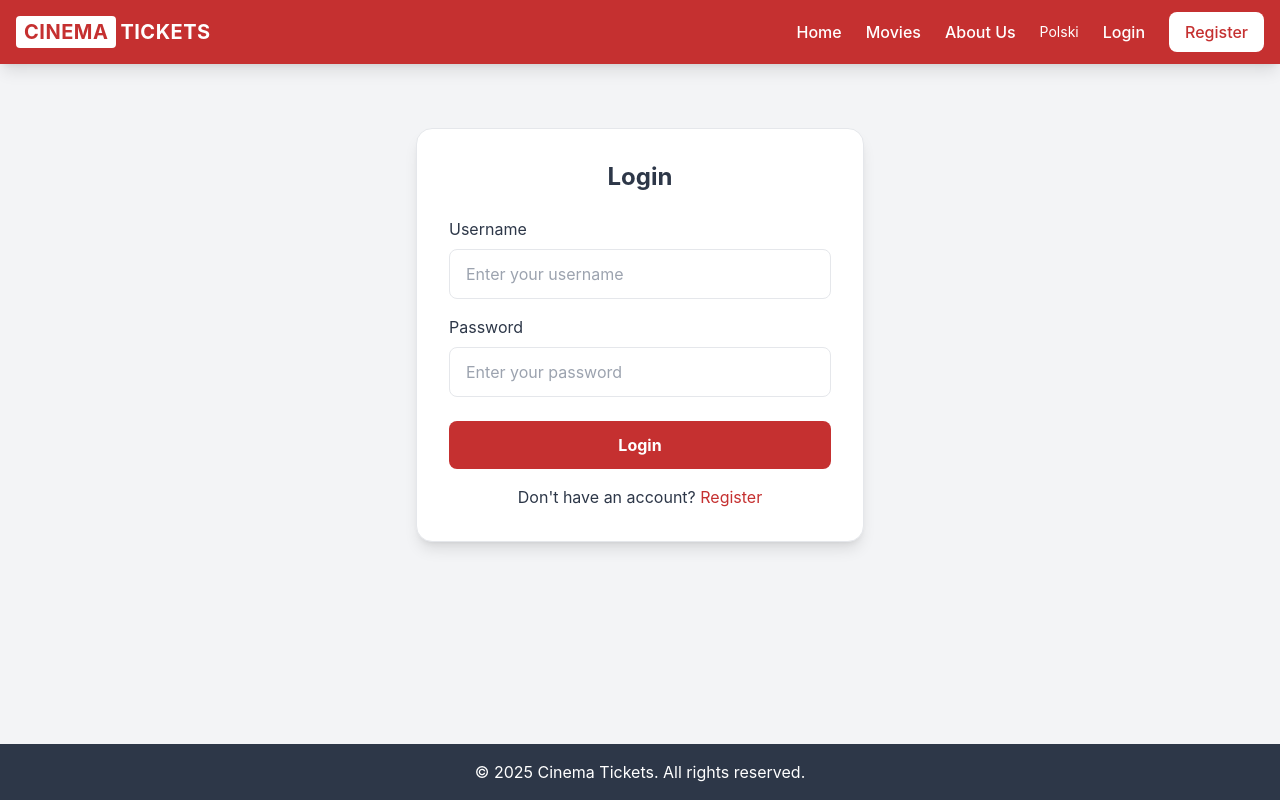
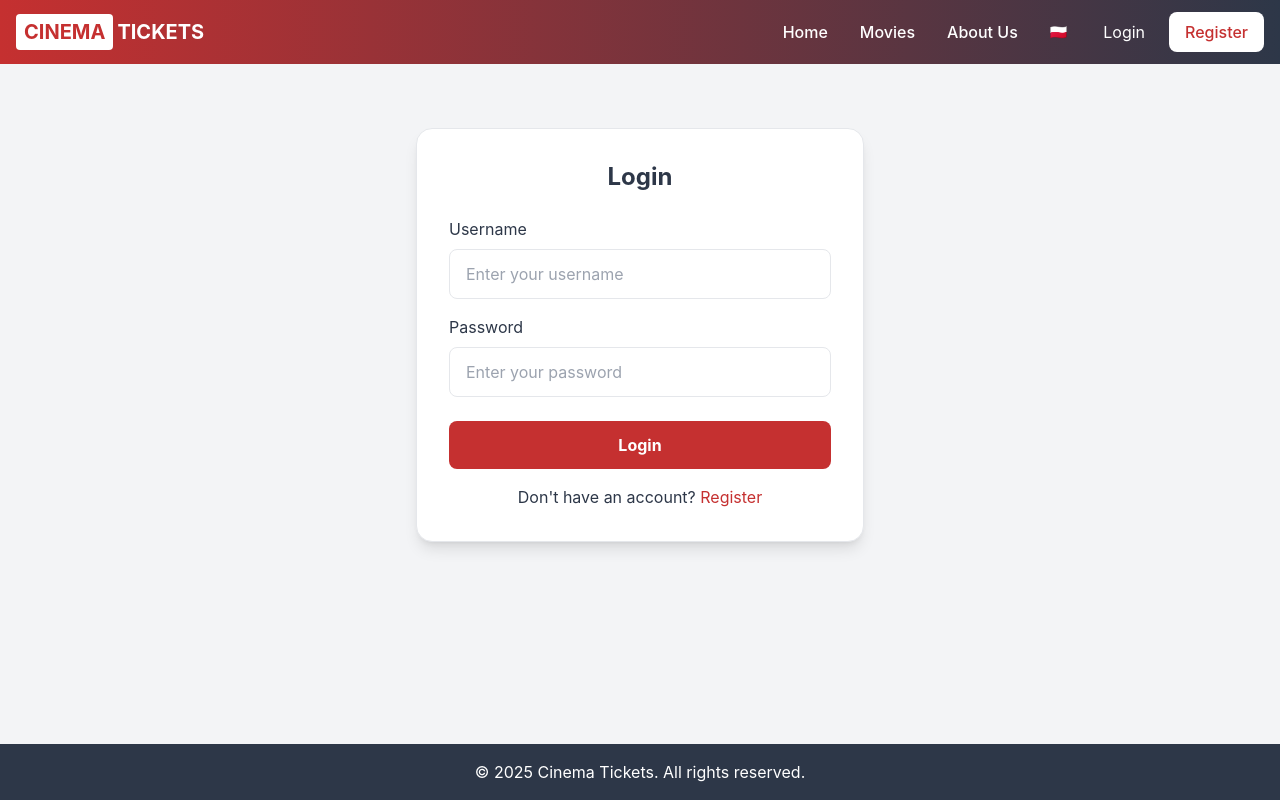
Before and after one commit to KIvan-byte/Cinema-site, a React (Create React App) app in the folder frontend/: page /login in a window 1280 px wide. Built offline with nearby package versions, Linux system fonts and the light colour scheme.

Commit message:
Better navbar design and logic

```diff
--- a/frontend/src/components/Navbar.js
+++ b/frontend/src/components/Navbar.js
@@ -1,106 +1,162 @@
-import React, { useState } from 'react';
+import React, { useState, useEffect } from 'react';
 import { Link, useNavigate, useLocation } from 'react-router-dom';
 import { useAuth } from '../context/AuthContext';
 import { useLanguage } from '../context/LanguageContext';
 
 const Navbar = () => {
   const { isAuthenticated, isAdmin, currentUser, logout } = useAuth();
-  const { t, toggleLanguage, language } = useLanguage(); // Using language functions
+  const { t, toggleLanguage, language } = useLanguage();
   const navigate = useNavigate();
   const location = useLocation();
   const [isMobileMenuOpen, setIsMobileMenuOpen] = useState(false);
+  const [isProfileDropdownOpen, setIsProfileDropdownOpen] = useState(false);
+  const [isScrolled, setIsScrolled] = useState(false);
+
+  // Handle scroll effect for navbar
+  useEffect(() => {
+    const handleScroll = () => {
+      setIsScrolled(window.scrollY > 10);
+    };
+    window.addEventListener('scroll', handleScroll);
+    return () => window.removeEventListener('scroll', handleScroll);
+  }, []);
+
+  // Close dropdown when clicking outside
+  useEffect(() => {
+    const closeDropdown = (e) => {
+      if (!e.target.closest('.profile-dropdown') && isProfileDropdownOpen) {
+        setIsProfileDropdownOpen(false);
+      }
+    };
+    document.addEventListener('click', closeDropdown);
+    return () => document.removeEventListener('click', closeDropdown);
+  }, [isProfileDropdownOpen]);
+
+  // Close mobile menu when route changes
+  useEffect(() => {
+    setIsMobileMenuOpen(false);
+  }, [location.pathname]);
 
   const handleLogout = () => {
     logout();
     navigate('/login');
+    setIsProfileDropdownOpen(false);
   };
 
-  // Replace hardcoded labels with translation placeholders
-  const navLinks = [
-    { path: '/', label: t("nav.home") },
-    { path: '/movies', label: t("nav.movies") },
-    { path: '/about', label: t("nav.about") }
+  // Main navigation links
+  const mainNavLinks = [
+    { path: '/', label: t("nav.home"), icon: '🏠' },
+    { path: '/movies', label: t("nav.movies"), icon: '🎬' },
+    { path: '/about', label: t("nav.about"), icon: 'ℹ️' },
   ];
 
   return (
-    <nav className="bg-cinema-red-dark dark:bg-gray-900 text-white shadow-lg transition-colors duration-300">
+    <nav className={`sticky top-0 z-50 transition-all duration-300 ${isScrolled ? 'bg-cinema-red-dark shadow-md' : 'bg-gradient-to-r from-cinema-red-dark to-cinema-black'}`}>
       <div className="container mx-auto px-4 py-3">
         <div className="flex justify-between items-center">
-          <div className="flex items-center">
-            <Link to="/" className="text-xl font-bold tracking-wide">
-              <span className="bg-white text-cinema-red-dark px-2 py-1 rounded mr-1">CINEMA</span>
-              <span>TICKETS</span>
+          {/* Logo */}
+          <Link to="/" className="flex items-center">
+            <span className="bg-white text-cinema-red-dark px-2 py-1 rounded font-bold text-xl mr-1">CINEMA</span>
+            <span className="text-white font-bold text-xl">TICKETS</span>
           </Link>
-          </div>
 
           {/* Desktop Navigation */}
-          <div className="hidden md:flex items-center space-x-6">
-            {navLinks.map((link) => (
+          <div className="hidden md:flex items-center space-x-1">
+            {/* Main Navigation Links */}
+            <div className="flex items-center">
+              {mainNavLinks.map((link) => (
                 <Link
                   key={link.path}
                   to={link.path}
-                className={`font-medium transition duration-150 ${
+                  className={`px-4 py-2 rounded-lg font-medium transition duration-150 ${
                     location.pathname === link.path
-                    ? 'text-cinema-orange border-b-2 border-cinema-orange'
-                    : 'hover:text-cinema-orange'
+                      ? 'bg-white text-cinema-red-dark'
+                      : 'text-white hover:bg-white/10'
                   }`}
                 >
                   {link.label}
                 </Link>
               ))}
+            </div>
 
-            {/* Language Switcher Button */}
-            <button onClick={toggleLanguage} className="text-sm hover:text-cinema-orange">
-              {language === 'en' ? 'Polski' : 'English'}
+            {/* Right Side: Language & Auth */}
+            <div className="flex items-center ml-4 space-x-2">
+              {/* Language Switcher */}
+              <button
+                onClick={toggleLanguage}
+                className="px-3 py-1 text-sm text-white hover:bg-white/10 rounded-lg transition duration-150"
+                aria-label="Change Language"
+              >
+                {language === 'en' ? '🇵🇱' : '🇬🇧'}
               </button>
 
+              {/* Authentication */}
               {isAuthenticated ? (
-              <>
-                <Link to="/profile" className="font-medium hover:text-cinema-orange transition duration-150">
+                <div className="relative profile-dropdown">
+                  <button
+                    onClick={() => setIsProfileDropdownOpen(!isProfileDropdownOpen)}
+                    className="flex items-center space-x-1 px-3 py-2 rounded-lg hover:bg-white/10 transition-colors text-white"
+                  >
+                    <span className="font-medium">{currentUser?.username}</span>
+                    <svg className="h-4 w-4" fill="none" stroke="currentColor" viewBox="0 0 24 24">
+                      <path strokeLinecap="round" strokeLinejoin="round" strokeWidth={2} d={isProfileDropdownOpen ? "M5 15l7-7 7 7" : "M19 9l-7 7-7-7"} />
+                    </svg>
+                  </button>
+
+                  {/* Profile Dropdown */}
+                  {isProfileDropdownOpen && (
+                    <div className="absolute right-0 mt-2 w-48 bg-white rounded-lg shadow-xl py-2 z-50">
+                      <Link
+                        to="/profile"
+                        className="block px-4 py-2 text-cinema-black hover:bg-gray-100 transition-colors"
+                      >
                         {t("nav.profile")}
                       </Link>
                       {isAdmin && (
-                  <Link to="/admin" className="font-medium hover:text-cinema-orange transition duration-150">
+                        <Link
+                          to="/admin"
+                          className="block px-4 py-2 text-cinema-black hover:bg-gray-100 transition-colors"
+                        >
                           {t("nav.admin")}
                         </Link>
                       )}
+                      <hr className="my-1 border-gray-200" />
                       <button
                         onClick={handleLogout}
-                  className="font-medium hover:text-cinema-orange transition duration-150"
+                        className="w-full text-left px-4 py-2 text-cinema-black hover:bg-gray-100 transition-colors"
                       >
                         {t("nav.logout")}
                       </button>
-                <span className="ml-2 px-3 py-1 bg-white text-cinema-red-dark rounded-full font-medium text-sm">
-                  {currentUser?.username}
-                </span>
-              </>
+                    </div>
+                  )}
+                </div>
               ) : (
-              <>
-                <Link to="/login" className="font-medium hover:text-cinema-orange transition duration-150">
+                <div className="flex items-center space-x-2">
+                  <Link
+                    to="/login"
+                    className="px-4 py-2 text-white hover:bg-white/10 rounded-lg transition-colors"
+                  >
                     {t("nav.login")}
                   </Link>
                   <Link
                     to="/register"
-                  className="bg-white text-cinema-red-dark px-4 py-2 rounded-lg font-medium hover:bg-cinema-gray-light hover:text-cinema-red transition duration-150"
+                    className="px-4 py-2 bg-white text-cinema-red-dark hover:bg-gray-100 rounded-lg transition-colors font-medium"
                   >
                     {t("nav.register")}
                   </Link>
-              </>
+                </div>
               )}
             </div>
+          </div>
 
-          {/* Mobile menu button */}
+          {/* Mobile Menu Button */}
           <div className="md:hidden">
             <button
               onClick={() => setIsMobileMenuOpen(!isMobileMenuOpen)}
               className="text-white focus:outline-none"
+              aria-label={isMobileMenuOpen ? "Close Menu" : "Open Menu"}
             >
-              <svg
-                className="h-6 w-6"
-                fill="none"
-                viewBox="0 0 24 24"
-                stroke="currentColor"
-              >
+              <svg className="h-6 w-6" fill="none" viewBox="0 0 24 24" stroke="currentColor">
                 {isMobileMenuOpen ? (
                   <path strokeLinecap="round" strokeLinejoin="round" strokeWidth={2} d="M6 18L18 6M6 6l12 12" />
                 ) : (
@@ -111,73 +167,82 @@ const Navbar = () => {
           </div>
         </div>
 
-        {/* Mobile Navigation */}
+        {/* Mobile Navigation Menu */}
         {isMobileMenuOpen && (
-          <div className="md:hidden pt-4 pb-2 space-y-3">
-            {navLinks.map((link) => (
+          <div className="md:hidden mt-4 py-2 border-t border-white/20 space-y-2">
+            {/* Main Navigation Links */}
+            {mainNavLinks.map((link) => (
               <Link
                 key={link.path}
                 to={link.path}
-                className="block py-2 font-medium hover:bg-cinema-red"
-                onClick={() => setIsMobileMenuOpen(false)}
+                className={`flex items-center px-4 py-3 rounded-lg font-medium transition-colors ${
+                  location.pathname === link.path
+                    ? 'bg-white text-cinema-red-dark'
+                    : 'text-white hover:bg-white/10'
+                }`}
               >
-                {link.label}
+                <span className="mr-3">{link.icon}</span>
+                <span>{link.label}</span>
               </Link>
             ))}
 
-            {/* Mobile Language Switcher */}
-            <button onClick={toggleLanguage} className="block py-2 font-medium hover:bg-cinema-red">
-              {language === 'en' ? 'Polski' : 'English'}
+            {/* Language Switcher - Fix incorrect closing tag */}
+            <button
+              onClick={toggleLanguage}
+              className="w-full text-left flex items-center px-4 py-3 text-white hover:bg-white/10 rounded-lg"
+            >
+              <span className="mr-3">{language === 'en' ? '🇵🇱' : '🇬🇧'}</span>
+              <span>{language === 'en' ? 'Polski' : 'English'}</span>
             </button>
 
+            {/* Auth Links */}
             {isAuthenticated ? (
               <>
+                <div className="px-4 py-2 text-gray-300">
+                  {t("common.signedInAs")} <span className="font-semibold text-white">{currentUser?.username}</span>
+                </div>
+
                 <Link
                   to="/profile"
-                  className="block py-2 font-medium hover:bg-cinema-red"
-                  onClick={() => setIsMobileMenuOpen(false)}
+                  className="flex items-center px-4 py-3 text-white hover:bg-white/10 rounded-lg"
                 >
-                  {t("nav.profile")}
+                  <span className="mr-3">👤</span>
+                  <span>{t("nav.profile")}</span>
                 </Link>
+
                 {isAdmin && (
                   <Link
                     to="/admin"
-                    className="block py-2 font-medium hover:bg-cinema-red"
-                    onClick={() => setIsMobileMenuOpen(false)}
+                    className="flex items-center px-4 py-3 text-white hover:bg-white/10 rounded-lg"
                   >
-                    {t("nav.admin")}
+                    <span className="mr-3">⚙️</span>
+                    <span>{t("nav.admin")}</span>
                   </Link>
                 )}
+
                 <button
-                  onClick={() => {
-                    handleLogout();
-                    setIsMobileMenuOpen(false);
-                  }}
-                  className="block w-full text-left py-2 font-medium hover:bg-cinema-red"
+                  onClick={handleLogout}
+                  className="w-full text-left flex items-center px-4 py-3 text-white hover:bg-white/10 rounded-lg"
                 >
-                  {t("nav.logout")}
+                  <span className="mr-3">🚪</span>
+                  <span>{t("nav.logout")}</span>
                 </button>
-                <div className="py-2 font-medium">
-                  {t("common.signedInAs")} <span className="font-bold">{currentUser?.username}</span>
-                </div>
               </>
             ) : (
-              <>
+              <div className="space-y-2 pt-2 border-t border-white/10">
                 <Link
                   to="/login"
-                  className="block py-2 font-medium hover:bg-cinema-red"
-                  onClick={() => setIsMobileMenuOpen(false)}
+                  className="block px-4 py-3 text-white hover:bg-white/10 rounded-lg"
                 >
                   {t("nav.login")}
                 </Link>
                 <Link
                   to="/register"
-                  className="block py-2 font-medium hover:bg-cinema-red"
-                  onClick={() => setIsMobileMenuOpen(false)}
+                  className="block px-4 py-3 bg-white text-cinema-red-dark hover:bg-gray-100 rounded-lg text-center font-medium mx-4"
                 >
                   {t("nav.register")}
                 </Link>
-              </>
+              </div>
             )}
           </div>
         )}
```
Lines whose indentation alone changed are shown as unchanged.
